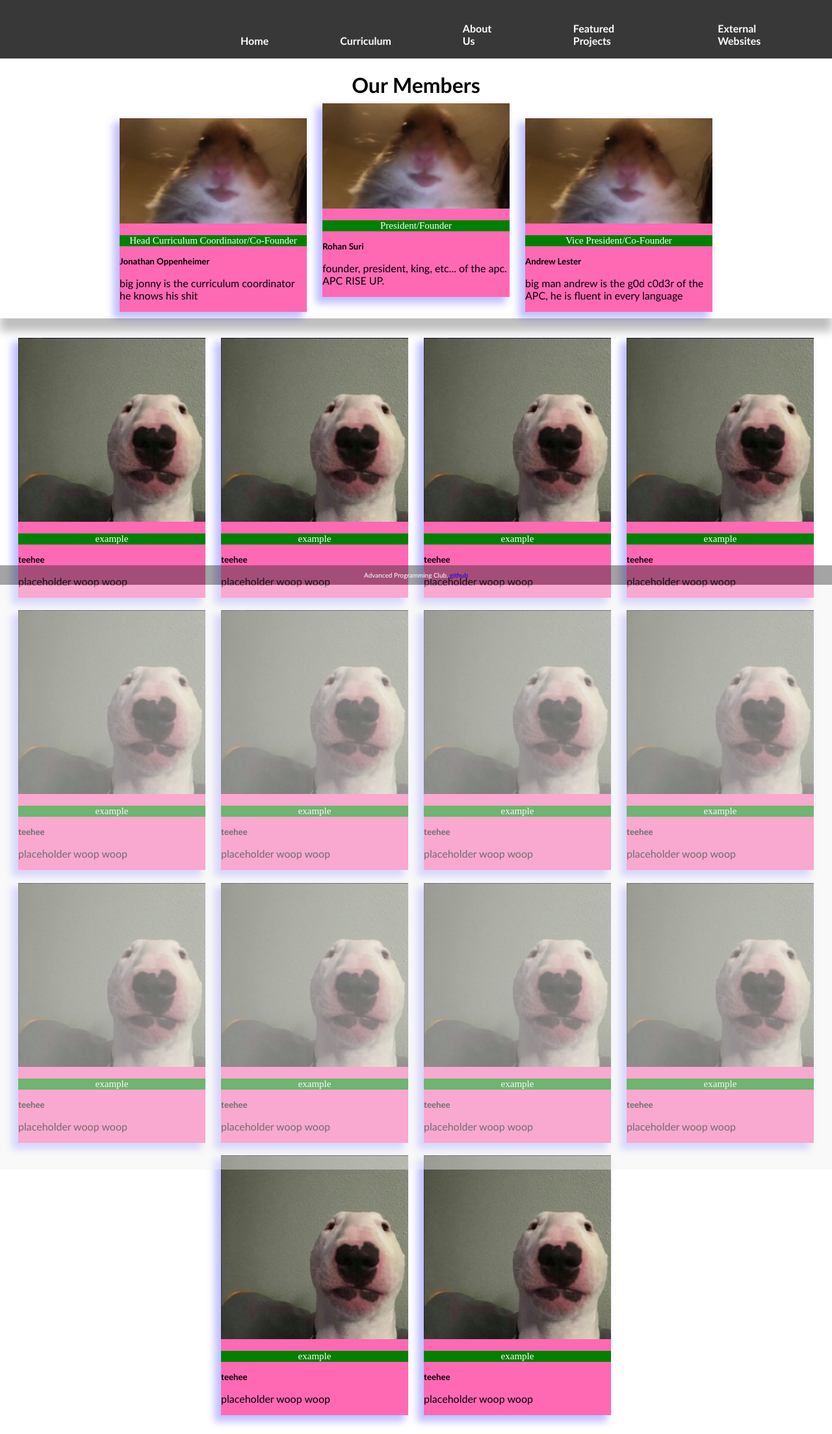
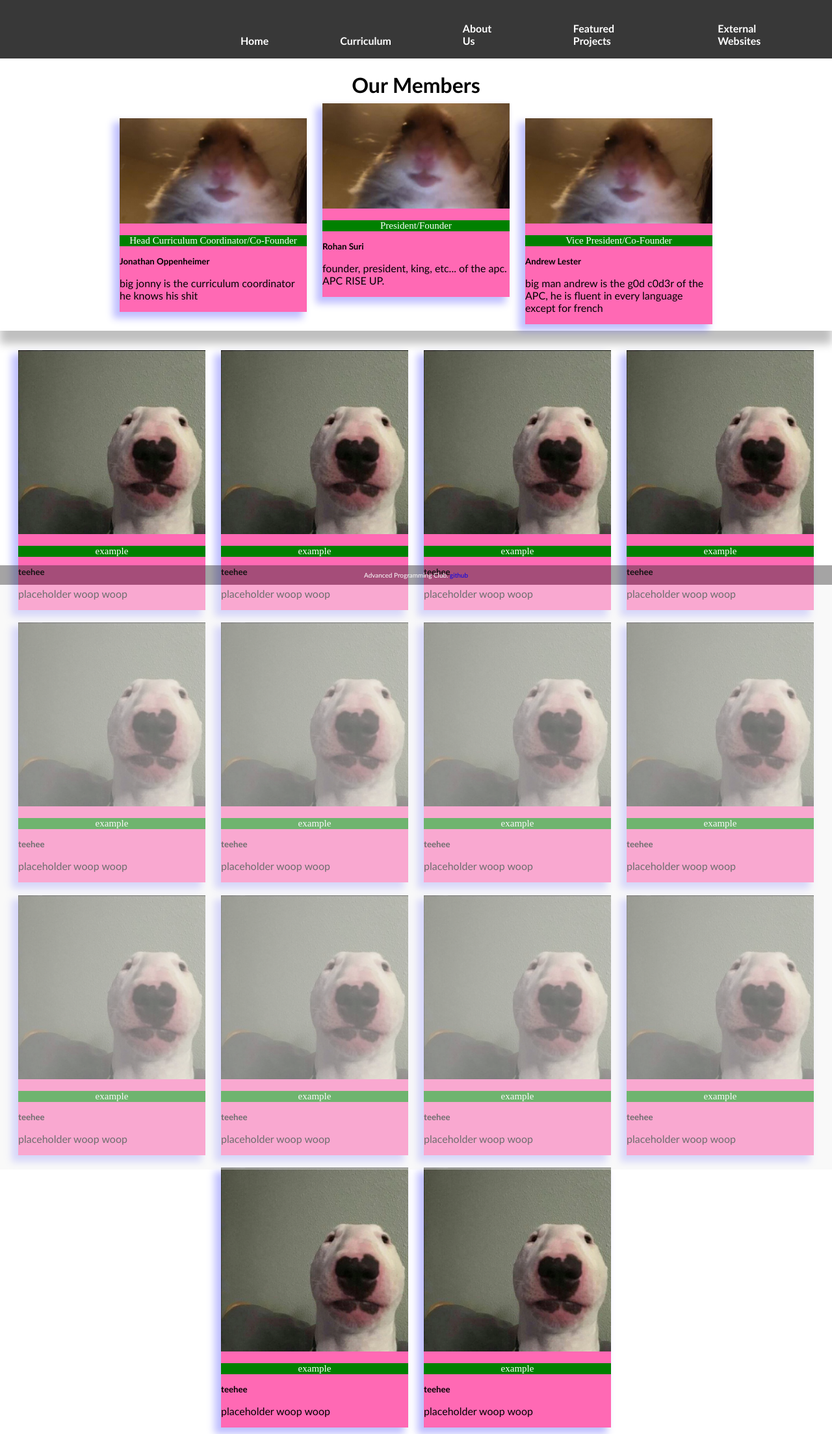
Before and after one commit to apc-gmhs/apc-website, a Jekyll site: the page built from _pages/about_us.html, in a window 1280 px wide. Shown: the whole page at 65% size. Built offline with Jekyll 4.4.1, drawn with Linux system fonts in a browser that asks for light colours.

Commit message:
idk chief

```diff
--- a/_pages/about_us.html
+++ b/_pages/about_us.html
@@ -25,7 +25,7 @@ stylesheets:
           <img src="/assets/images/head.jpg">
           <p class="label">Vice President/Co-Founder</p>
           <h5>Andrew Lester</h5>
-          <p>big man andrew is the g0d c0d3r of the APC, he is fluent in every language</p>
+          <p>big man andrew is the g0d c0d3r of the APC, he is fluent in every language except for french</p>
       </div>
   </div>
   <div class="card-grid">
--- a/css/about_us.css
+++ b/css/about_us.css
@@ -64,7 +64,7 @@ h4 {
 	will-change: transform;
 }
 
-.card-grid > div:hover {
+.card-grid > div:not(.card-elevated):hover {
 	transform: translateY(-15px);
 	box-shadow: -8px 8px 16px 4px rgba(0, 0, 255, 0.35);
 }
```
